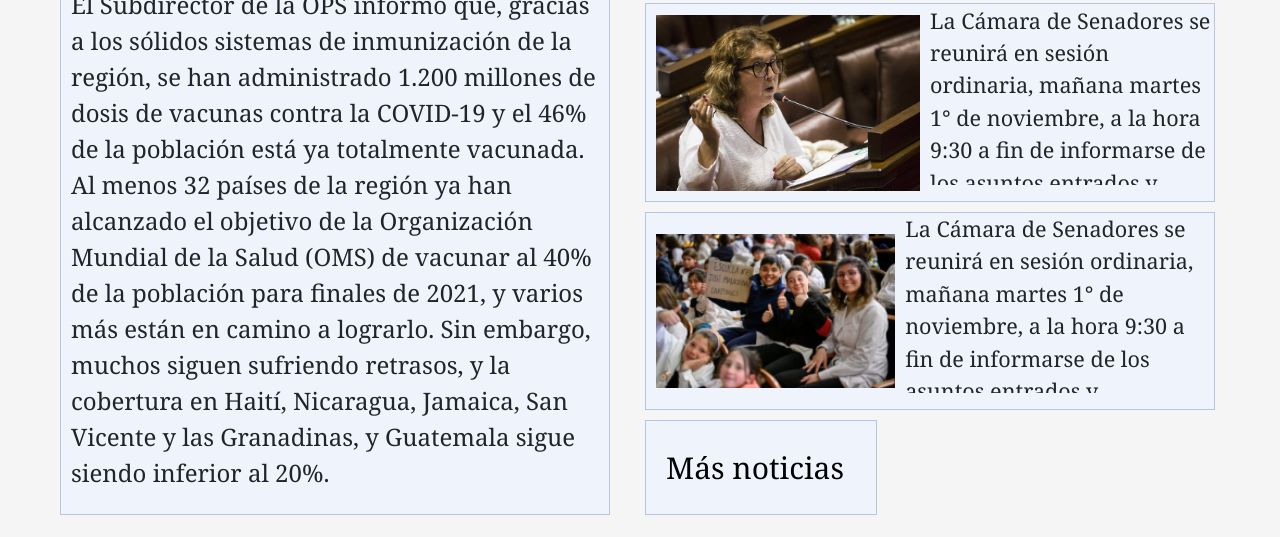
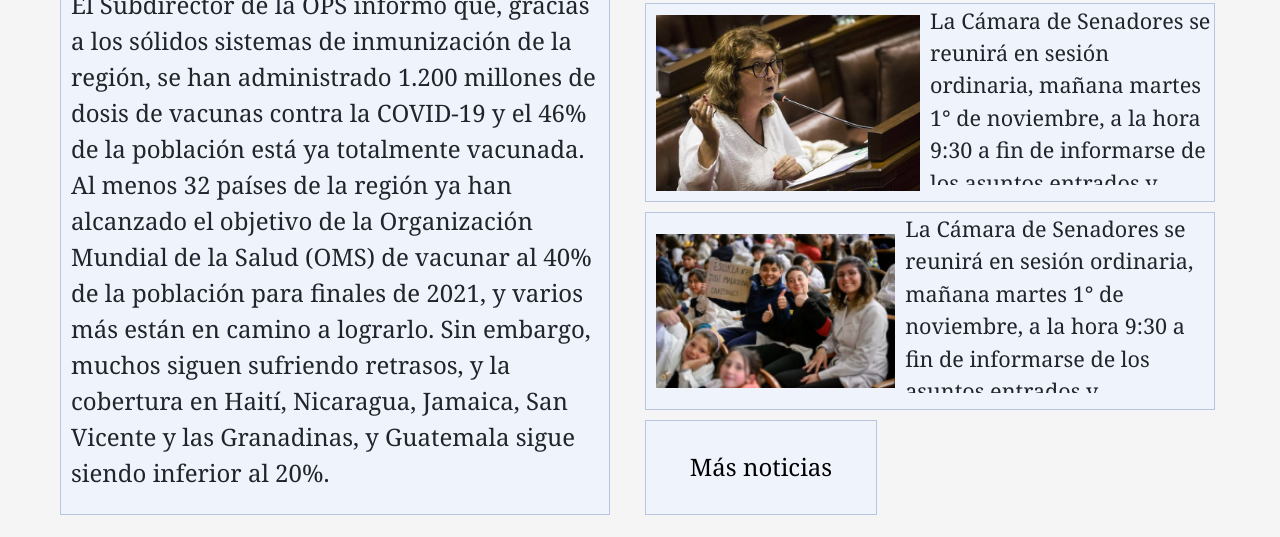
Before and after one commit to brunorecagno94/Desarrollo-Web, a website: page index.html in a window 1280 px wide. Shown: the part 388-925 px from the top of the page. Drawn offline with nearby package versions, Linux system fonts and the light colour scheme.

Commit message:
Pre-entrega 3

```diff
--- a/css/styles.css
+++ b/css/styles.css
@@ -74,10 +74,10 @@ footer {
     .home__noticias-secundarias .btn-mas-noticias {
       display: flex;
       flex-direction: row;
-      justify-content: left;
+      justify-content: center;
       padding: 10px 20px;
       width: 40%;
-      font-size: 30px;
+      font-size: x-large;
       transition: border-width; }
       .home__noticias-secundarias .btn-mas-noticias:hover {
         border-width: 3px; }
```
